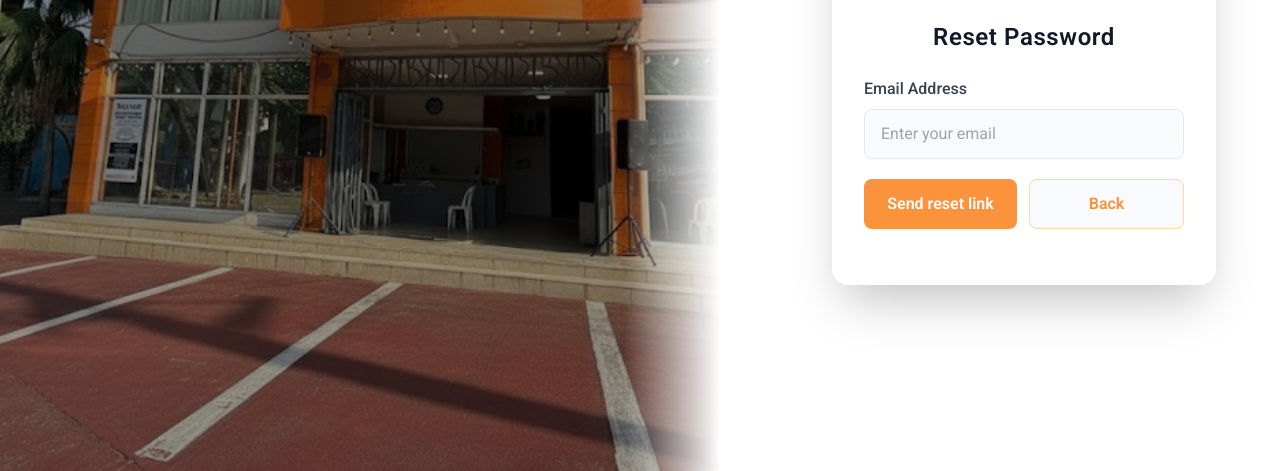
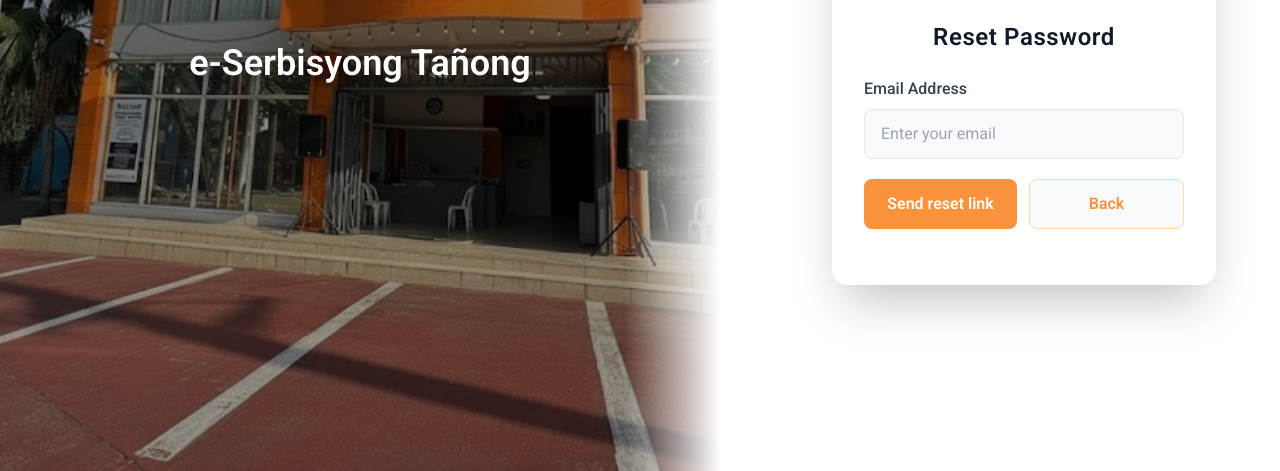
Before and after one commit to feliciooo/e-Serbisyong-Tanong, a website: page ResetPassword.html in a window 1280 px wide. Shown: the part 329-800 px from the top of the page. Drawn offline with nearby package versions, Linux system fonts and the light colour scheme.

Commit message:
Update ResetPassword.html

```diff
--- a/ResetPassword.html
+++ b/ResetPassword.html
@@ -18,6 +18,7 @@
         <!-- Left: Barangay image -->
         <div class="hidden md:flex w-2/3 bg-cover bg-center relative" style="background-image:url('BarangayHall.jpg')">
             <div class="flex flex-col justify-center items-center w-full h-full bg-black bg-opacity-40 z-10">
+                <h1 class="text-white text-4xl font-bold mb-4 drop-shadow-lg">e-Serbisyong Tañong</h1>
             </div>
             <div class="absolute top-0 right-0 h-full w-24 bg-gradient-to-r from-transparent to-white z-20 pointer-events-none"></div>
         </div>
```
